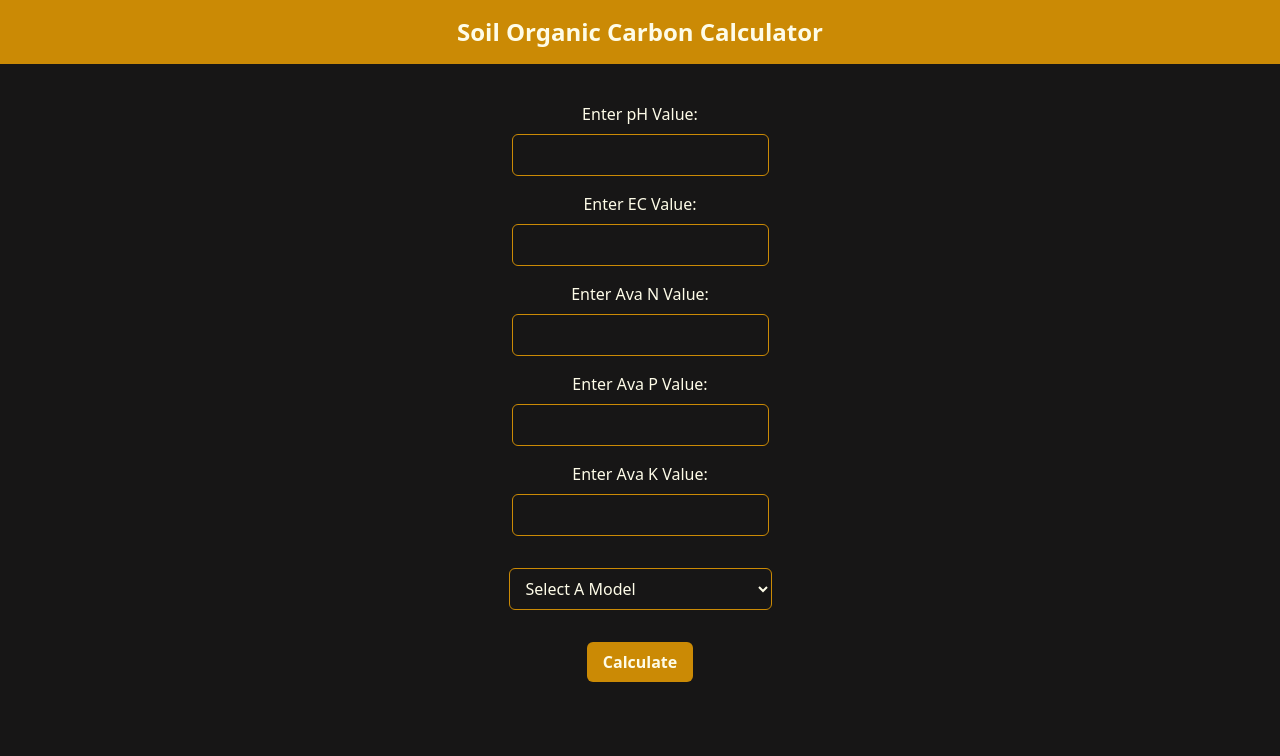
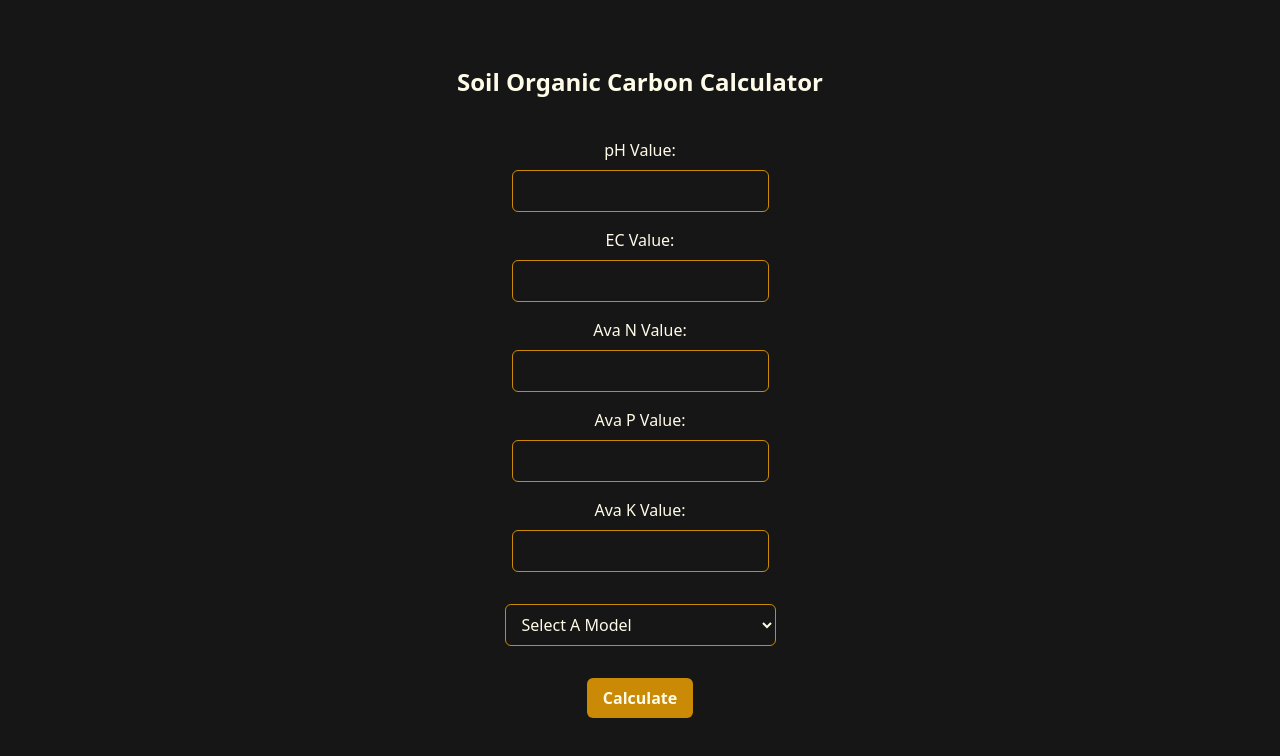
Before and after one commit to Chu1503/Soil_Frontend, a React (Vite) app: page / in a window 1280 px wide. Shown: the top 756 px of the page. Built offline with nearby package versions, Linux system fonts and the light colour scheme; the HTML template or start-up script is replaced by a standard one.

Commit message:
added svr and knn

```diff
--- a/src/App.jsx
+++ b/src/App.jsx
@@ -27,7 +27,7 @@ const App = () => {
 
   const handlePredictClick = async () => {
     if (!model) {
-      alert("PLEASE CHOOSE A MODEL!");
+      alert("PLEASE SELECT A MODEL!");
       return;
     }
 
@@ -45,7 +45,6 @@ const App = () => {
     console.log("Input Values:", inputValues);
 
     try {
-      // Convert input values to numeric format if necessary
       const numericInputValues = {
         pH: parseFloat(inputValues.pH),
         EC: parseFloat(inputValues.EC),
@@ -58,24 +57,26 @@ const App = () => {
       //   `http://127.0.0.1:8080/predict_${model
       //     .toLowerCase()
       //     .replace(/ /g, "_")}`,
-      //   numericInputValues, // Use the converted numeric values
+      //   numericInputValues,
       //   {
       //     headers: {
       //       "Content-Type": "application/json",
       //     },
       //   }
       // );
+
       const response = await axios.post(
         `https://soil-backend-ruby.vercel.app/predict_${model
           .toLowerCase()
           .replace(/ /g, "_")}`,
-        numericInputValues, // Use the converted numeric values
+        numericInputValues,
         {
           headers: {
             "Content-Type": "application/json",
           },
         }
       );
+
       console.log("Response:", response.data);
       setPredictedOC(response.data.predicted_OC);
     } catch (error) {
@@ -86,15 +87,15 @@ const App = () => {
   };
 
   return (
-    <div className="flex flex-col justify-center items-center h-screen text-yellow-50 bg-[#171616]">
-      <div className="bg-[#cb8a05] text-2xl font-black py-4 px-6 fixed top-0 w-full z-10 flex justify-center items-center">
+    <div className="flex flex-col justify-center items-center h-screen text-yellow-50 bg-[#171616] p-0">
+      <h1 className="text-2xl font-black pb-10 px-6  w-full z-10 flex justify-center items-center">
         Soil Organic Carbon Calculator
-      </div>
+      </h1>
       <div className="space-y-4">
         <div className="flex flex-col items-center">
           <label htmlFor="pH" className="text-md mb-2">
             {" "}
-            Enter pH Value:
+            pH Value:
           </label>
           <input
             type="text"
@@ -107,7 +108,7 @@ const App = () => {
         </div>
         <div className="flex flex-col items-center">
           <label htmlFor="EC" className="text-md mb-2">
-            Enter EC Value:
+            EC Value:
           </label>
           <input
             type="text"
@@ -120,7 +121,7 @@ const App = () => {
         </div>
         <div className="flex flex-col items-center">
           <label htmlFor="Ava_N" className="text-md mb-2">
-            Enter Ava N Value:
+            Ava N Value:
           </label>
           <input
             type="text"
@@ -133,7 +134,7 @@ const App = () => {
         </div>
         <div className="flex flex-col items-center">
           <label htmlFor="Ava_P" className="text-md mb-2">
-            Enter Ava P Value:
+            Ava P Value:
           </label>
           <input
             type="text"
@@ -146,7 +147,7 @@ const App = () => {
         </div>
         <div className="flex flex-col items-center">
           <label htmlFor="Ava_K" className="text-md mb-2">
-            Enter Ava K Value:
+            Ava K Value:
           </label>
           <input
             type="text"
@@ -170,9 +171,11 @@ const App = () => {
           </option>
           <option value="LinearRegressor">Linear Regression</option>
           <option value="GradientBoostingRegressor">
-            Gradient Boosting Regressor
+            Gradient Boosting Regression
           </option>
           <option value="NeuralNetwork">Neural Network</option>
+          <option value="KNN">K-Nearest Neighbours</option>
+          <option value="SVR">Support Vector Regression</option>
         </select>
       </div>
       <div className="mt-8 text-center">
@@ -181,7 +184,7 @@ const App = () => {
           className="px-4 py-2 bg-[#cb8a05] text-yellow-50 rounded-md hover:bg-yellow-50 hover:text-[#171616] focus:outline-none font-bold"
           disabled={loading}
         >
-          {loading ? "Calculate" : "Calculate"}
+          {loading ? "........." : "Calculate"}
         </button>
       </div>
       <div className="mt-4 text-lg">
```
